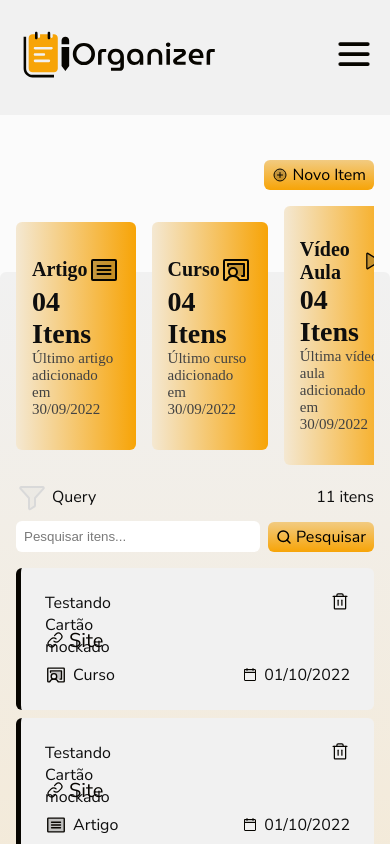
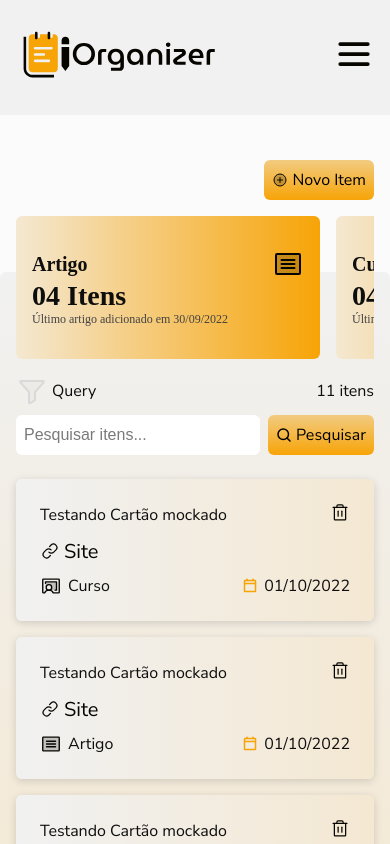
Before and after one commit to wsasouza/organizer, a React (Vite) app: page /bookmarks in a window 390 px wide. Shown: the top 844 px of the page. Built offline with nearby package versions, Linux system fonts and the light colour scheme; a web font is replaced by a local one.

Commit message:
Style: Adjusts responsive card and layout

```diff
--- a/src/Pages/Bookmarks/components/ItemCard/index.tsx
+++ b/src/Pages/Bookmarks/components/ItemCard/index.tsx
@@ -57,7 +57,7 @@ export function ItemCard(data: ItemCardProps) {
       <span className="title">{title}</span>
 
       <a href={link} target="_blank" rel="noreferrer" className="origin">
-        <Link size={20} weight="duotone" />
+        <Link size={20} weight="duotone" color="#070500" />
         {origin}
       </a>
 
@@ -66,7 +66,7 @@ export function ItemCard(data: ItemCardProps) {
         <span>{article!.name}</span>
       </div>
       <div className="date">
-        <CalendarBlank size={16} color="#070500" weight="duotone" />
+        <CalendarBlank size={16} color="#F7A407" weight="bold" />
         {dateFormatter.format(new Date(createdAt))}
       </div>
 
--- a/src/Pages/Bookmarks/components/ItemCard/styles.ts
+++ b/src/Pages/Bookmarks/components/ItemCard/styles.ts
@@ -8,11 +8,11 @@ export const ItemCardContainer = styled.div`
   grid-template-areas: 'title origin category date delete';
   padding: 1.125rem 1rem;
   border-radius: 6px;
-  background: ${(props) => props.theme['gray-200']};
-  border-left: 5px solid ${(props) => props.theme['gray-900']};
+  background: linear-gradient(90deg, #f1f1f1 0%, #f4e8d2 100%);
+  box-shadow: rgba(0, 0, 0, 0.15) 0px 2px 8px;
 
-  .description {
-    grid-area: description;
+  .title {
+    grid-area: title;
     display: flex;
     align-items: center;
   }
@@ -86,7 +86,7 @@ export const ItemCardContainer = styled.div`
     grid-template-columns: 25% 25% 25% 25%;
     grid-template-rows: 1.5rem 1.5rem auto;
     grid-template-areas:
-      'description description description delete'
+      'title title title delete'
       'origin origin origin origin'
       'category category date date';
     padding: 1.5rem;
--- a/src/Pages/Bookmarks/components/SearchForm/styles.ts
+++ b/src/Pages/Bookmarks/components/SearchForm/styles.ts
@@ -25,7 +25,9 @@ export const SearchFormAction = styled.div`
 
   input {
     flex: 1;
+    font-size: 1rem;
     border-radius: 6px;
+    height: 2.5rem;
     border: 0;
     padding: 0.5rem;
 
@@ -38,6 +40,7 @@ export const SearchFormAction = styled.div`
     display: flex;
     align-items: center;
     gap: 0.25rem;
+    height: 2.5rem;
     padding: 0.25rem 0.5rem;
     background: linear-gradient(180deg, #f2cb81 0%, #f7a407 100%);
     border: none;
--- a/src/Pages/Bookmarks/styles.ts
+++ b/src/Pages/Bookmarks/styles.ts
@@ -5,7 +5,6 @@ export const BookmarksContainer = styled.main`
   width: 100%;
   max-width: 72rem;
   padding: 0 1rem 2rem 1rem;
-  // height: 200vh;
   border-radius: 6px;
   background: linear-gradient(180deg, #f1f1f1 0%, #f4e8d2 100%);
 `
@@ -14,7 +13,6 @@ export const BookmarksHeader = styled.div`
   flex-direction: column;
   gap: 0.5rem;
   margin: -7rem auto 1rem auto;
-  overflow-x: auto;
 `
 
 export const AddButtonContainer = styled.div`
@@ -27,6 +25,7 @@ export const AddNewItemButton = styled.button`
   display: flex;
   align-items: center;
   gap: 0.25rem;
+  height: 2.5rem;
   padding: 0.25rem 0.5rem;
   border-radius: 6px;
   border: none;
@@ -57,10 +56,11 @@ export const SummaryCardContainer = styled.div`
   align-items: center;
   gap: 1rem;
   justify-content: space-between;
+  overflow-x: auto;
 `
 export const ItemCardContainer = styled.div`
-  margin-top: 1rem;
+  margin-top: 1.5rem;
   display: flex;
   flex-direction: column;
-  gap: 0.5rem;
+  gap: 1rem;
 `
--- a/src/Pages/Home/styles.ts
+++ b/src/Pages/Home/styles.ts
@@ -9,6 +9,10 @@ export const HomeContainer = styled.main`
   background: linear-gradient(180deg, #f1f1f1 0%, #f4e8d2 100%);
   border-radius: 6px;
   gap: 2rem;
+
+  img {
+    opacity: 0.8;
+  }
 
   @media (max-width: 940px) {
     display: flex;
@@ -27,7 +31,8 @@ export const Text = styled.div`
   h1 {
     font-family: 'MuseoModerno', cursive;
     font-size: 3rem;
-    color: ${(props) => props.theme['yellow-500']};
+    color: ${(props) => props.theme['gray-800']};
+    opacity: 0.8;
     letter-spacing: 2px;
     line-height: 1.3;
 
@@ -38,7 +43,7 @@ export const Text = styled.div`
       height: 2rem;
       margin-right: 8px;
       border-radius: 4px;
-      background: ${(props) => props.theme['gray-800']};
+      background: ${(props) => props.theme['yellow-500']};
     }
 
     &::after {
--- a/src/components/SummaryCard/styles.ts
+++ b/src/components/SummaryCard/styles.ts
@@ -6,7 +6,8 @@ interface SummaryCardProps {
 
 export const SummaryCardContainer = styled.div<SummaryCardProps>`
   font-family: 'MuseoModerno', cursive;
-  width: 24rem;
+  width: 100%;
+  min-width: 19rem;
   border-radius: 6px;
   display: flex;
   flex-direction: column;
@@ -26,6 +27,6 @@ export const SummaryCardContainer = styled.div<SummaryCardProps>`
 
   span {
     color: ${(props) => props.theme['gray-700']};
-    font-size: 0.9375rem;
+    font-size: 0.75rem;
   }
 `
```
